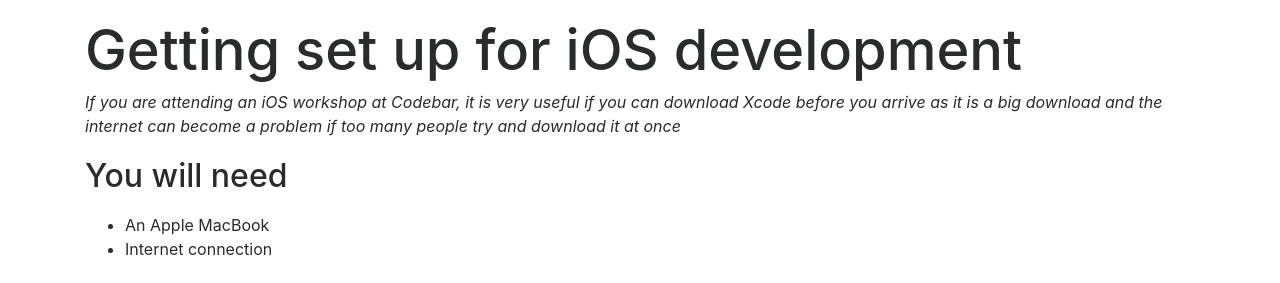
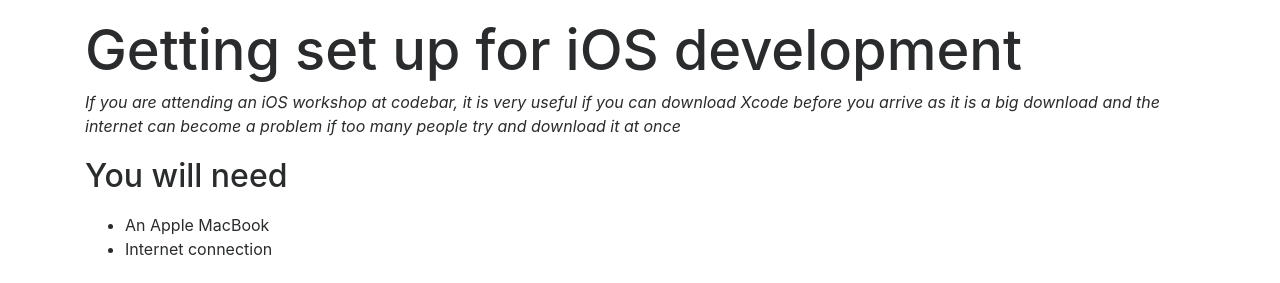
Before and after one commit to codebar/ios-tutorials, a Jekyll site: the page built from worksheets/0-setup.md, in a window 1280 px wide. Shown: the top 283 px of the page. Built offline with Jekyll 4.4.1, drawn with Linux system fonts in a browser that asks for light colours; nearby versions of some CDN libraries.

```diff
--- a/worksheets/0-setup.md
+++ b/worksheets/0-setup.md
@@ -2,7 +2,7 @@
 layout: page
 title: Getting set up for iOS development
 ---
-*If you are attending an iOS workshop at Codebar, it is very useful if you can download Xcode before you arrive as it is a big download and the internet can become a problem if too many people try and download it at once*
+*If you are attending an iOS workshop at codebar, it is very useful if you can download Xcode before you arrive as it is a big download and the internet can become a problem if too many people try and download it at once*
 
 ## You will need ##
 - An Apple MacBook
```
